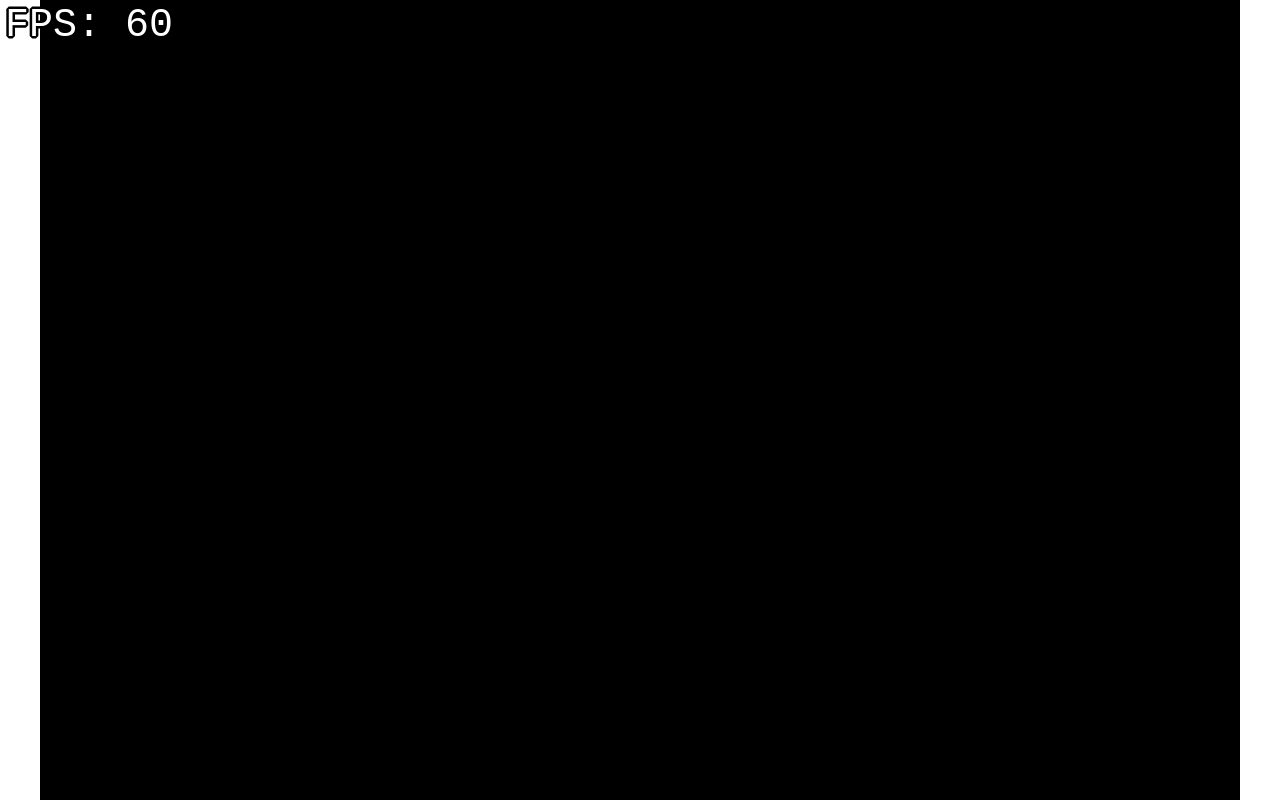
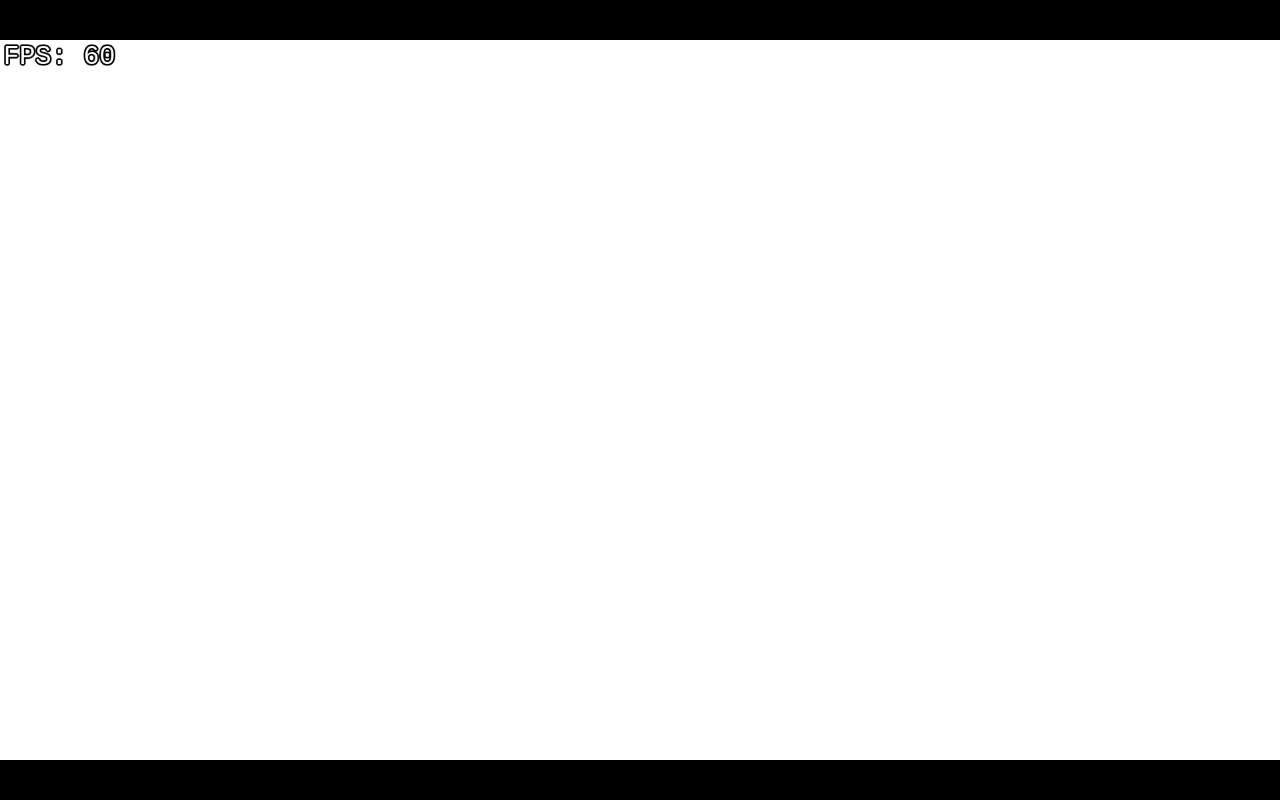
Before and after one commit to rxn7/canvastein, a plain HTML site: page index.html in a window 1280 px wide. Drawn offline with Linux system fonts and the light colour scheme.

Commit message:
Fixed canvas scaling

```diff
--- a/index.html
+++ b/index.html
@@ -7,7 +7,9 @@
 	<title>Canvastein</title>
 </head>
 <body>
-	<canvas id="canvas"></canvas>
+	<div id="canvas-container">
+		<canvas id="canvas"></canvas>
+	</div>
 </body>
 <script type="module" src="js/index.js"></script>
 </html>
--- a/js/canvastein.js
+++ b/js/canvastein.js
@@ -1,40 +1,45 @@
 import * as Renderer from './renderer.js';
 import { Rect } from './rect.js';
-export const SUBSCREEN_ASPECT_RATIO = 3 / 2;
 export const TILE_SIZE = 64;
 export const MAP_SIZE = 10;
+const MAP = [
+    1, 1, 1, 1, 1, 1, 1, 1, 1, 1,
+    1, 0, 0, 0, 0, 0, 0, 0, 0, 1,
+    1, 0, 0, 0, 0, 0, 0, 0, 0, 1,
+    1, 0, 0, 0, 0, 0, 0, 0, 0, 1,
+    1, 0, 0, 0, 0, 0, 0, 0, 0, 1,
+    1, 0, 0, 0, 0, 0, 0, 0, 0, 1,
+    1, 0, 0, 0, 0, 0, 0, 0, 0, 1,
+    1, 0, 0, 0, 0, 0, 0, 0, 0, 1,
+    1, 0, 0, 0, 0, 0, 0, 0, 0, 1,
+    1, 1, 1, 1, 1, 1, 1, 1, 1, 1,
+];
 export class Canvastein {
     constructor() {
+        Renderer.SetCanvasSize(1920, 1080);
         this.lastTimeStamp = 0;
-        this.subScreenRect = new Rect();
-        this.OnResize();
     }
     Run() {
         window.requestAnimationFrame(this.GameLoop.bind(this));
     }
     GameLoop(timeStamp) {
         const deltaTime = this.lastTimeStamp != 0 ? (timeStamp - this.lastTimeStamp) / 1000 : 1 / 60;
-        Renderer.ClearCanvas();
-        Renderer.DrawRect(this.subScreenRect, 'black');
+        Renderer.InitFrame('white');
+        this.DrawMap();
         Renderer.DrawText(`FPS: ${Math.round(1 / deltaTime)}`, 5, 5, 40, 'white', 'monospace', 5, 'black');
         this.lastTimeStamp = timeStamp;
         window.requestAnimationFrame(this.GameLoop.bind(this));
     }
-    CalculateSubScreenSize() {
-        const proportionWidth = Renderer.canvas.height * SUBSCREEN_ASPECT_RATIO;
-        if (proportionWidth < Renderer.canvas.width) {
-            this.subScreenRect.width = proportionWidth;
-            this.subScreenRect.x = Renderer.canvas.width / 2 - this.subScreenRect.width / 2;
+    DrawMap() {
+        let rect = new Rect(0, 0, TILE_SIZE, TILE_SIZE);
+        for (let y = 0; y < MAP_SIZE; ++y) {
+            for (let x = 0; x < MAP_SIZE; ++x) {
+                rect.x = x * TILE_SIZE;
+                rect.y = y * TILE_SIZE;
+                const tile = MAP[x + y * MAP_SIZE];
+                if (tile == 0)
+                    continue;
+            }
         }
-        else {
-            this.subScreenRect.width = Renderer.canvas.width;
-            this.subScreenRect.x = 0;
-        }
-        this.subScreenRect.height = this.subScreenRect.width / SUBSCREEN_ASPECT_RATIO;
-        this.subScreenRect.y = Renderer.canvas.height / 2 - this.subScreenRect.height / 2;
-    }
-    OnResize() {
-        Renderer.UpdateCanvasSize();
-        this.CalculateSubScreenSize();
     }
 }
--- a/js/index.js
+++ b/js/index.js
@@ -4,6 +4,3 @@ window.addEventListener('load', () => {
     canvastein = new Canvastein();
     canvastein.Run();
 });
-window.addEventListener('resize', () => {
-    canvastein.OnResize();
-});
--- a/js/renderer.js
+++ b/js/renderer.js
@@ -17,11 +17,11 @@ export function DrawRect(rect, color = 'white') {
     ctx.fillStyle = color;
     ctx.fillRect(rect.x, rect.y, rect.width, rect.height);
 }
-export function ClearCanvas(color = 'white') {
+export function InitFrame(color = 'black') {
     ctx.fillStyle = color;
     ctx.fillRect(0, 0, canvas.width, canvas.height);
 }
-export function UpdateCanvasSize() {
-    canvas.width = window.innerWidth * window.devicePixelRatio;
-    canvas.height = window.innerHeight * window.devicePixelRatio;
+export function SetCanvasSize(width = 1920, height = 1080) {
+    canvas.width = width;
+    canvas.height = height;
 }
--- a/style.css
+++ b/style.css
@@ -1,11 +1,17 @@
-body {
+body{
 	padding: 0;
 	margin: 0;
 }
-#canvas {
+#canvas-container{
 	position: fixed;
-	top: 0;
-	left: 0;
-	width: 100vw;
-	height: 100vh;
+	inset: 0;
+	background-color: black;
+	display: flex;
+	justify-content: center;
+	align-content: center;
 }
+#canvas{
+	object-fit: contain;
+	max-width: 100%;
+	max-height: 100%;
+}
--- a/ts/index.ts
+++ b/ts/index.ts
@@ -6,7 +6,3 @@ window.addEventListener('load', () => {
 	canvastein = new Canvastein();
 	canvastein.Run();
 });
-
-window.addEventListener('resize', () => {
-	canvastein.OnResize();
-});
```
Also changed, not shown: ts/canvastein.ts (+27 -24 lines), ts/renderer.ts (+5 -5 lines).
